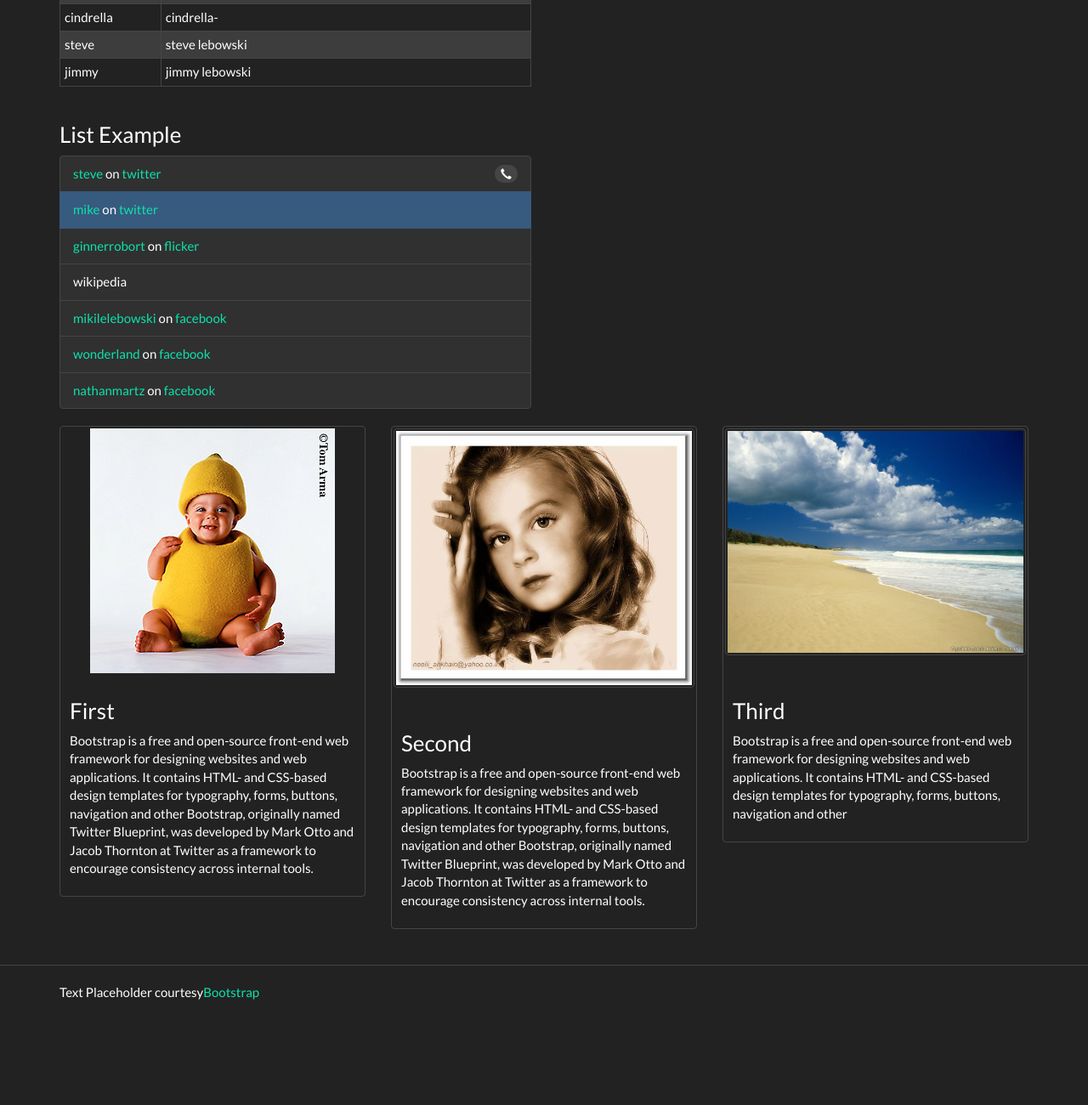
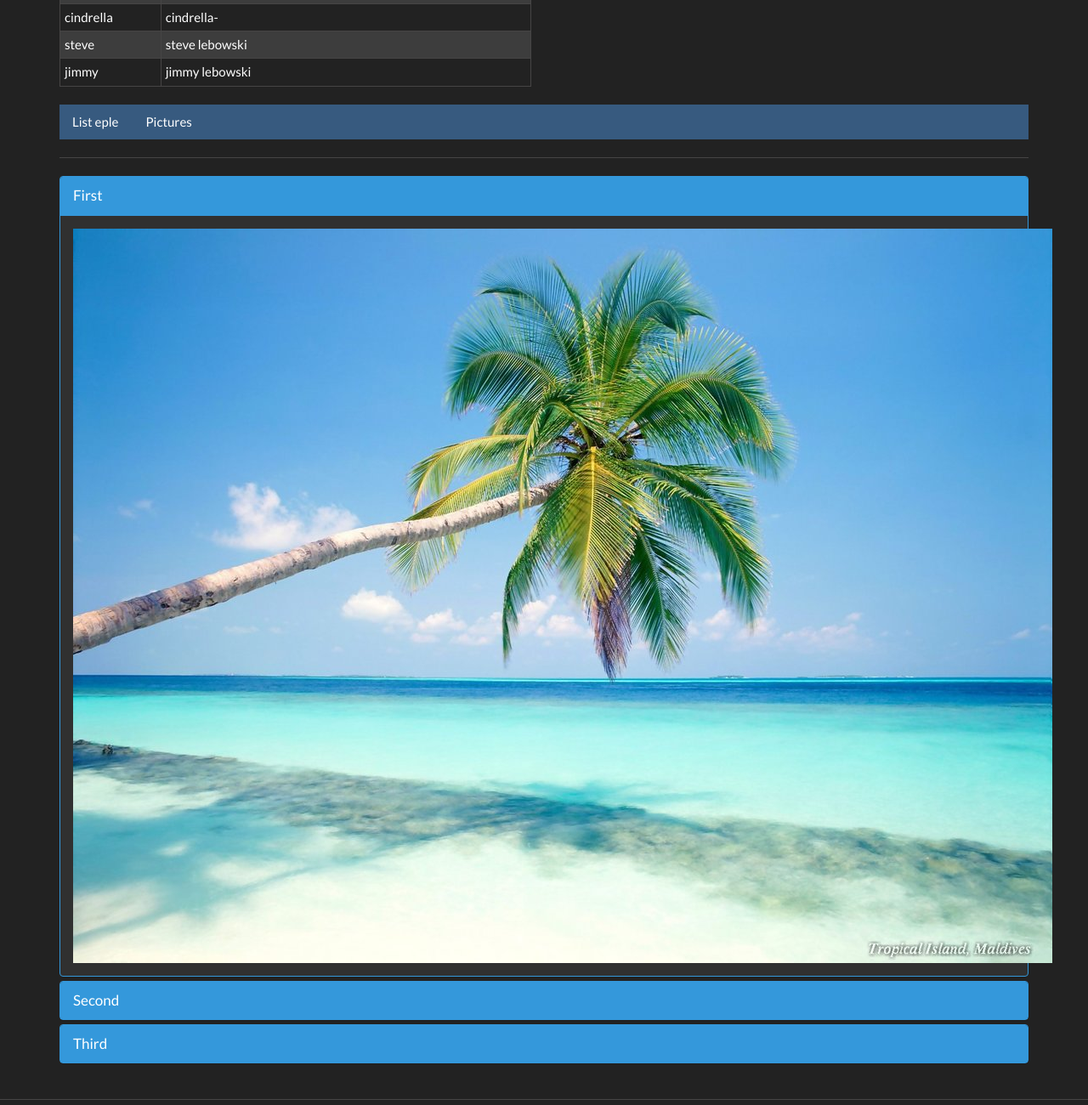
Before and after one commit to honeymathew/Bootstrap, a plain HTML site: page about.html in a window 1280 px wide. Shown: the part 1140-2440 px from the top of the page at 85% size. Before the commit the page ends 2328 px from the top, so only its background shows below. Drawn offline with nearby package versions, Linux system fonts and the light colour scheme.

Commit message:
about page after applying 'accordion'

```diff
--- a/about.html
+++ b/about.html
@@ -152,6 +152,13 @@
                 </div>
             </div>
 
+            <!--collapse example-->
+            <ul class="nav nav-pills navbar-default">
+                <li><a href="#list" data-toggle="collapse">List eple</a></li>
+                <li><a href="#pic" data-toggle="collapse">Pictures</a> </li>
+            </ul>
+
+            <div id="list" class="collapse">
                 <div class="row">
                     <div class="col-md-6">
                         <h3>List Example</h3>
@@ -172,7 +179,9 @@
                     </div>
                 </div>
 
+            </div>
 
+            <div id="pic" class="collapse">
                 <!--thumbnails-->
                 <div class="row">
                     <div class="col-md-4 col-sm-6">
@@ -214,10 +223,59 @@
                     </div>
                 </div>
                 <!--thumbnails ends-->
+            </div>
+
+        <hr/>
+
+        <!--accordian div-->
+        <div id="accordion" class="panel-group">
+            <div class="panel panel-info">
+                <div class="panel-heading">
+                    <div class="panel-title">
+                        <a href="#first" data-toggle="collapse"
+                                data-parent="#accordion">First</a>
+                    </div>
+                </div>
+                <div class="panel-collapse collapse in" id="first">
+                    <div class="panel-body">
+                        <img src="images/Ram (37).jpg">
+                    </div>
+                </div>
+            </div>
+
+            <div class="panel panel-info">
+                <div class="panel-heading">
+                    <div class="panel-title">
+                        <a href="#second" data-toggle="collapse"
+                           data-parent="#accordion">Second</a>
+                    </div>
+                </div>
+                <div class="panel-collapse collapse" id="second">
+                    <div class="panel-body">
+                        <img src="images/lime.jpg">
+                    </div>
+                </div>
+            </div>
+
+            <div class="panel panel-info">
+                <div class="panel-heading">
+                    <div class="panel-title">
+                        <a href="#third" data-toggle="collapse"
+                           data-parent="#accordion ">Third</a>
+                    </div>
+                </div>
+                <div class="panel-collapse collapse" id="third">
+                    <div class="panel-body">
+                        <img src="images/Ram (13).jpg">
+                    </div>
+                </div>
+            </div>
+
+        </div><!--accordion ends-->
 
         </section>
 
-    <!--</div>-->
+
 
      <hr/>
         <footer class="container">
```
Lines whose indentation alone changed are shown as unchanged.
